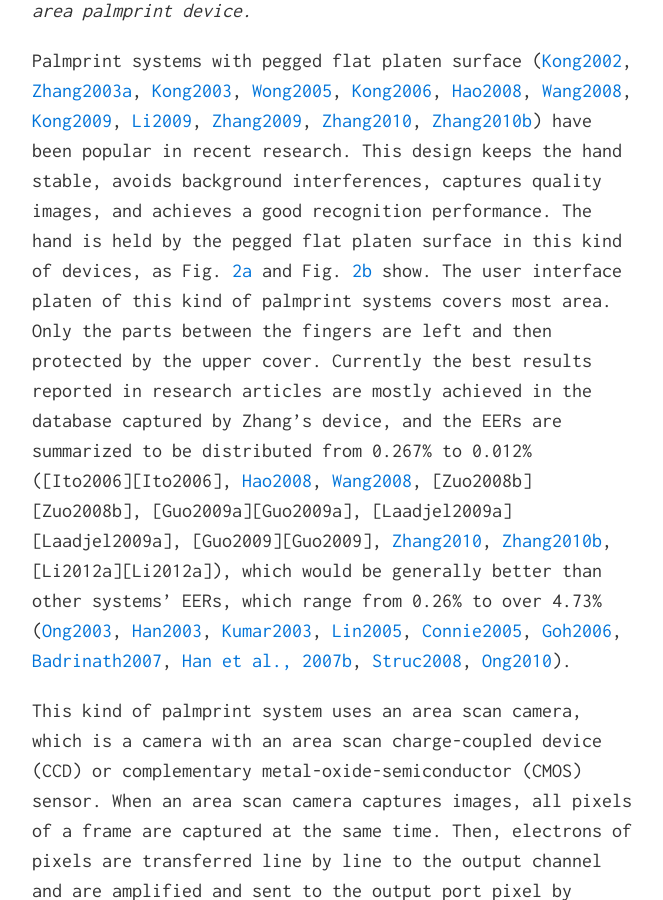
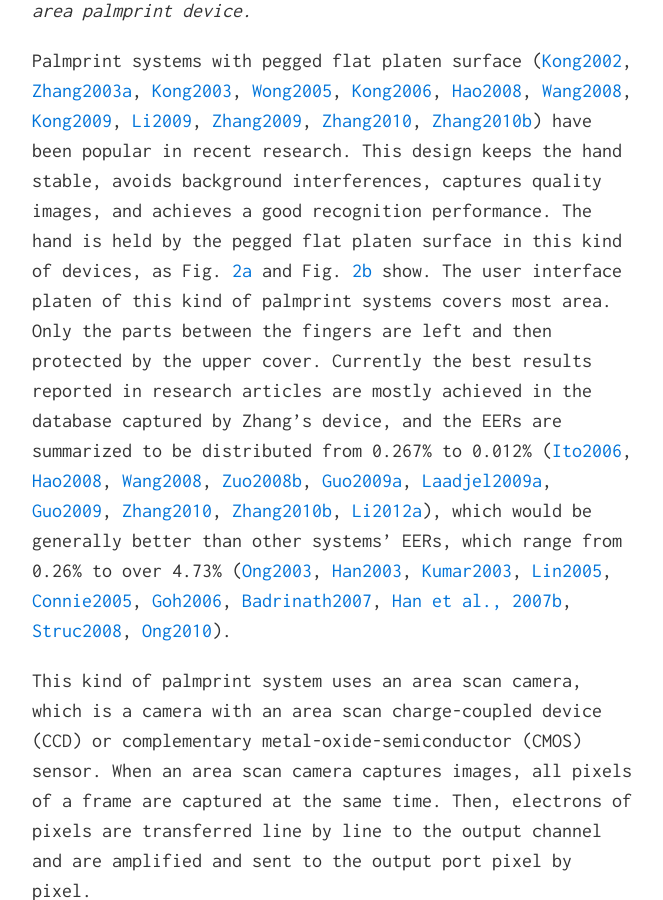
Before and after one commit to quxiaofeng/lps, a Jekyll site: the page built from lps.md, in a window 1280 px wide and 900 px high, scrolled down 8834 px. Shown: the whole window, without its empty margins (308-971 px from the left). Built offline with Jekyll 4.4.1, drawn with Linux system fonts in a browser that asks for light colours; nearby versions of some CDN libraries; some of the changed lines change nothing that is shown.

Commit message:
updated lps With refs
Signed-off-by: Xiaofeng QU <xiaofeng.qu.hk@ieee.org>

```diff
--- a/lps.md
+++ b/lps.md
@@ -301,9 +301,12 @@ Future research of LPS could go in three directions. First, with further study o
 [Dai2011]: http://research.microsoft.com/en-us/um/people/jifdai/publications/PAMI_MultiFeature_2011.pdf
 [Genovese2014]: ./
 [Goh2006]: ./
+[Guo2009]: ./
+[Guo2009a]: ./
 [Han2003]: ./
 [Han2007b]: ./
 [Hao2008]: ./
+[Ito2006]: ./
 [Jain2009]: http://biometrics.cse.msu.edu/Publications/Palmprints/JainFeng_LatentPalm_PAMI2008.pdf
 [Kong2002]: ./
 [Kong2003]: ./
@@ -311,7 +314,9 @@ Future research of LPS could go in three directions. First, with further study o
 [Kong2009]: ./
 [Kumar2003]: ./
 [Laadjel2009]: http://ieeexplore.ieee.org/xpl/articleDetails.jsp?arnumber=5414617
+[Laadjel2009a]: ./
 [Li2009]: ./
+[Li2012a]: ./
 [Lin2005]: ./
 [Ong2003]: ./
 [Ong2008]: ./
@@ -321,9 +326,9 @@ Future research of LPS could go in three directions. First, with further study o
 [Wang2008]: ./
 [Wong2005]: ./
 [Zhang2003a]: ./
-[Zhang2003a]: ./
 [Zhang2009]: ./
 [Zhang2010]: ./
 [Zhang2010b]: ./
 [Zheng2007a]: ./
 [Zhu2010]: ./
+[Zuo2008b]: ./
```
